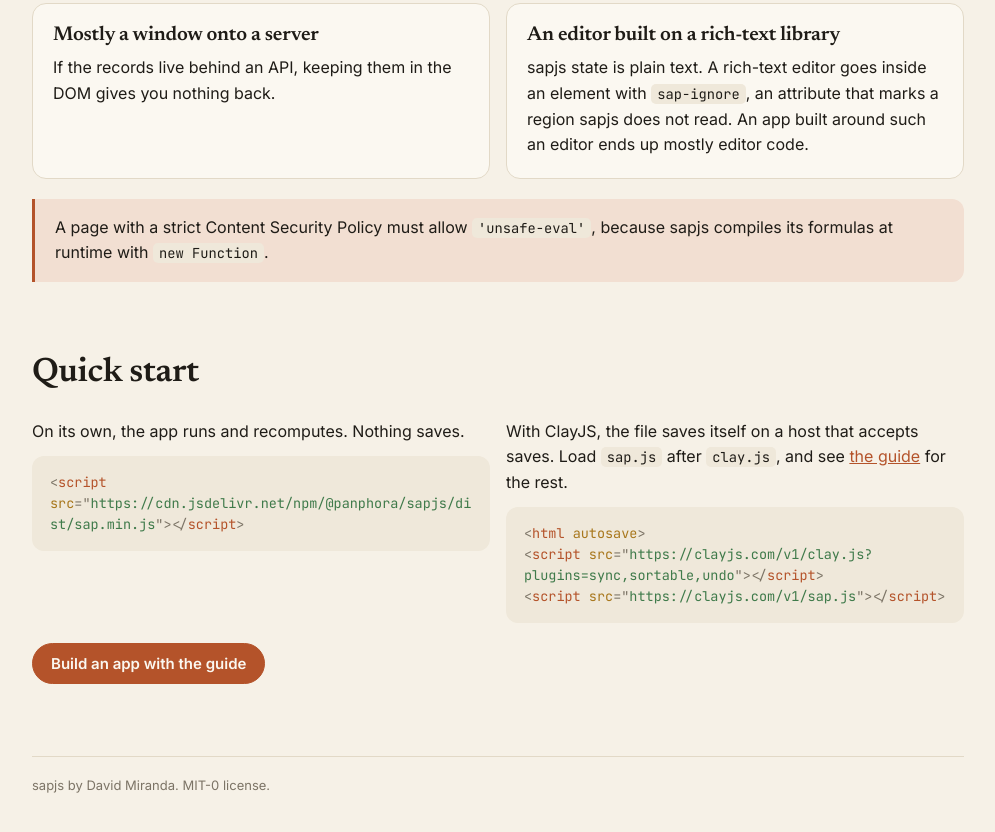
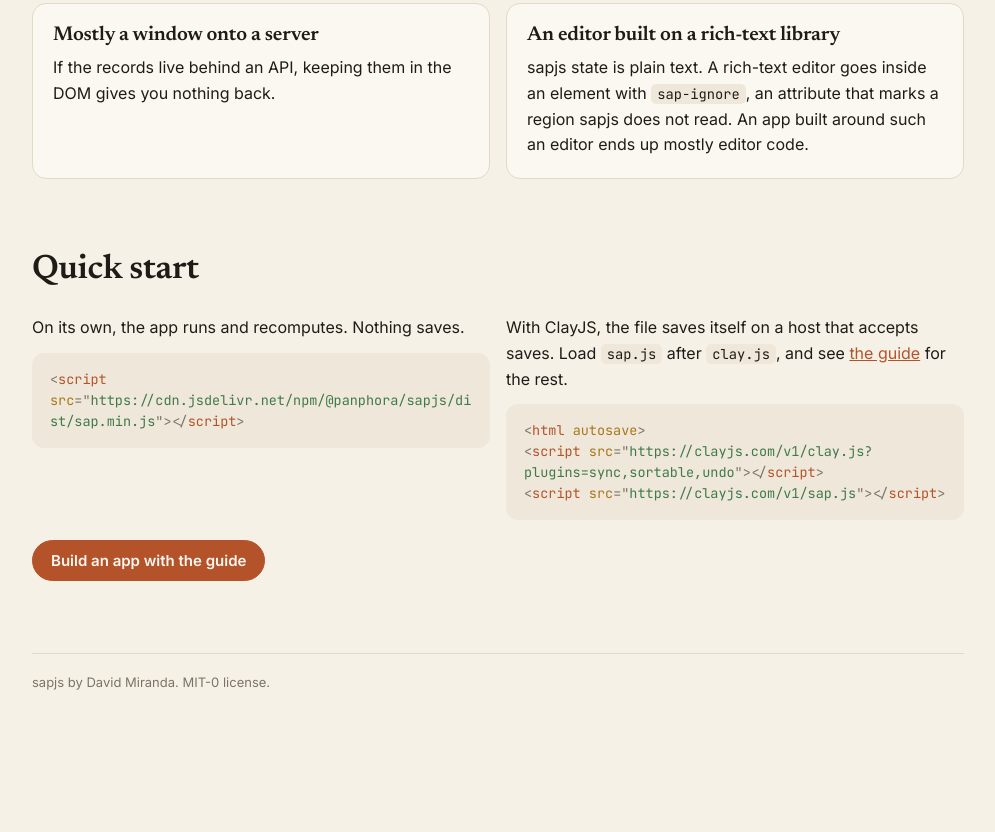
Before and after one commit to panphora/sapjs, a website: page index.html in a window 1280 px wide. Shown: the part 4755-5587 px from the top of the page, without its empty margins (142-1137 px from the left). After the commit the page ends 5556 px from the top, so only its background shows below. Drawn offline with nearby package versions, Linux system fonts and the light colour scheme.

Commit message:
Homepage: drop the CSP unsafe-eval callout

```diff
--- a/index.html
+++ b/index.html
@@ -340,9 +340,6 @@ pre code { background: none; padding: 0; font-size: inherit; overflow-wrap: anyw
     <div class="card"><h3>Mostly a window onto a server</h3><p>If the records live behind an API, keeping them in the DOM gives you nothing back.</p></div>
     <div class="card"><h3>An editor built on a rich-text library</h3><p>sapjs state is plain text. A rich-text editor goes inside an element with <code>sap-ignore</code>, an attribute that marks a region sapjs does not read. An app built around such an editor ends up mostly editor code.</p></div>
   </div>
-  <div class="callout">
-    <p>A page with a strict Content Security Policy must allow <code>'unsafe-eval'</code>, because sapjs compiles its formulas at runtime with <code>new Function</code>.</p>
-  </div>
 </section>
 
 <section id="start">
```
